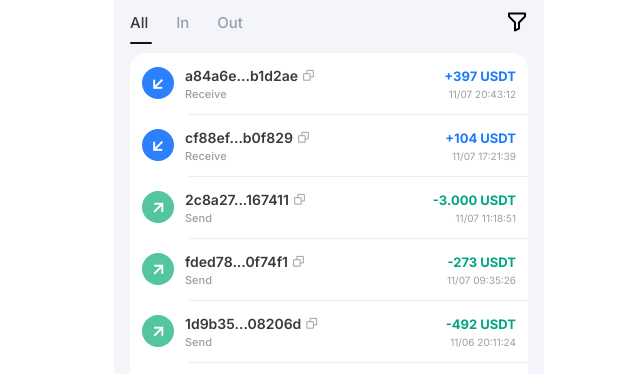
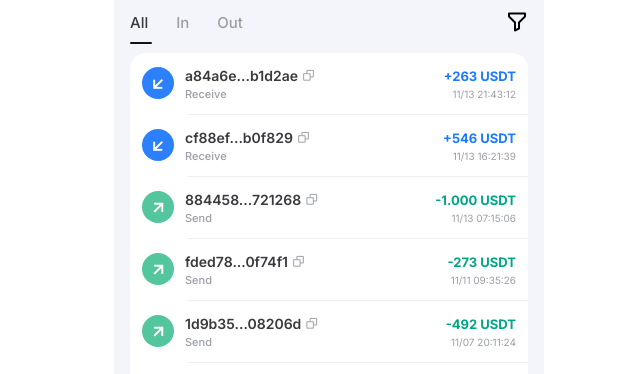
Before and after one commit to tallonagency2-ui/crypto-wallet-tokenpocket1-main-, a plain HTML site: page usdt.html in a window 1280 px wide. Shown: the part 293-667 px from the top of the page, 311-951 px from the left. Drawn offline with nearby package versions, Linux system fonts and the light colour scheme.

Commit message:
Update usdt.html

```diff
--- a/usdt.html
+++ b/usdt.html
@@ -685,8 +685,8 @@
     </div>
 
     <div class="right">
-        <div class="tx-amount pos">+397 USDT</div>
-        <div class="time">11/07 20:43:12 </div>
+        <div class="tx-amount pos">+263 USDT</div>
+        <div class="time">11/13 21:43:12 </div>
     </div>
 </a>
 
@@ -707,8 +707,8 @@
     </div>
 
     <div class="right">
-        <div class="tx-amount pos">+104 USDT</div>
-        <div class="time">11/07 17:21:39 </div>
+        <div class="tx-amount pos">+546 USDT</div>
+        <div class="time">11/13 16:21:39 </div>
     </div>
 </a>
 
@@ -720,7 +720,7 @@
 
         <div>
             <div class="addr-row">
-                <div class="addr">2c8a27...167411</div>
+                <div class="addr">884458...721268</div>
                 <i class="bx bx-copy addr-copy"></i>
             </div>
 
@@ -729,8 +729,8 @@
     </div>
 
     <div class="right">
-        <div class="tx-amount neg">-3.000 USDT</div>
-        <div class="time">11/07  11:18:51 </div>
+        <div class="tx-amount neg">-1.000 USDT</div>
+        <div class="time">11/13  07:15:06 </div>
     </div>
 </a>
 
@@ -752,7 +752,7 @@
 
     <div class="right">
         <div class="tx-amount neg">-273 USDT</div>
-        <div class="time">11/07  09:35:26 </div>
+        <div class="time">11/11  09:35:26 </div>
     </div>
 </a>
 
@@ -774,7 +774,7 @@
 
     <div class="right">
         <div class="tx-amount neg">-492 USDT</div>
-        <div class="time">11/06    20:11:24 </div>
+        <div class="time">11/07    20:11:24 </div>
     </div>
 </a>
 
```
